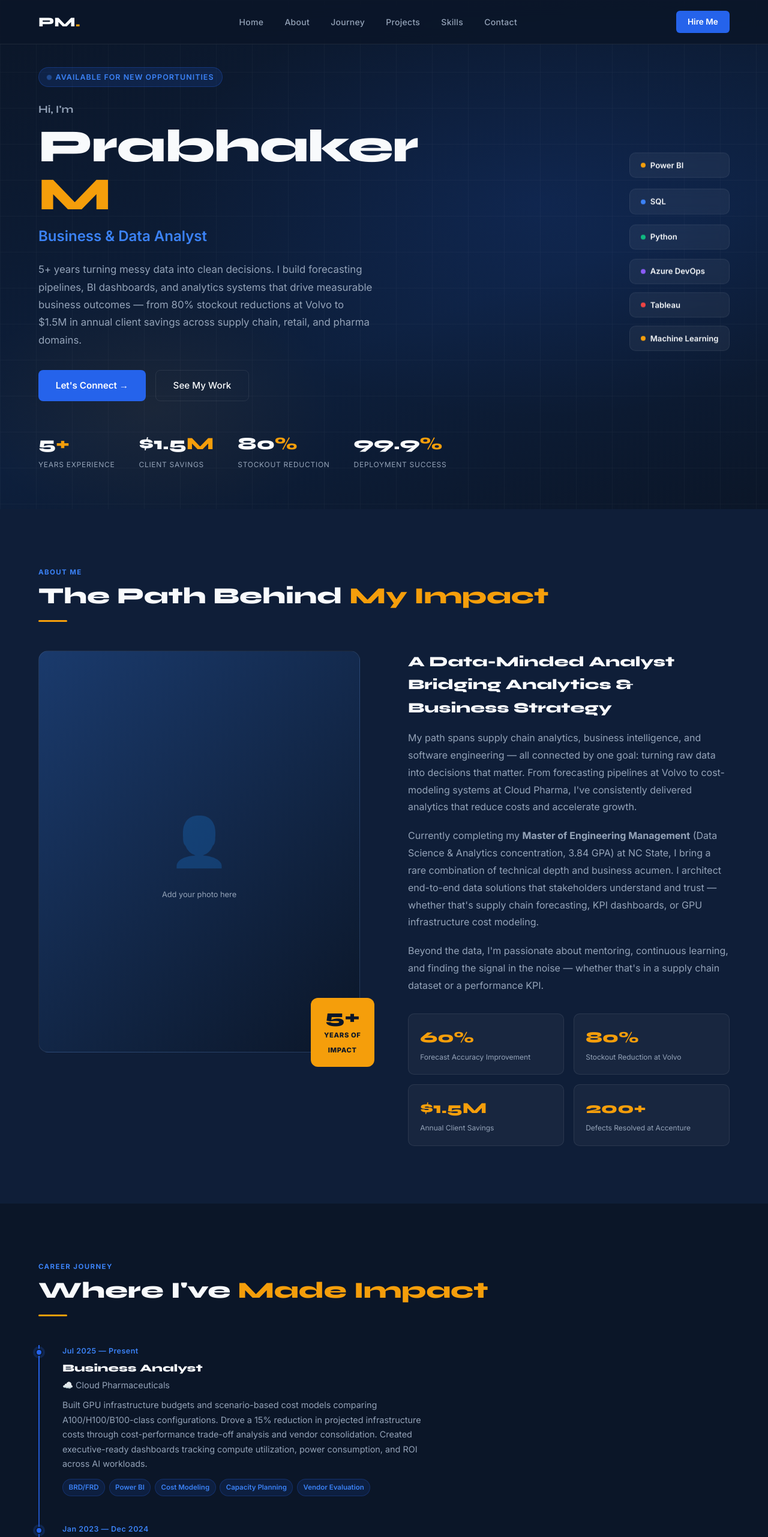
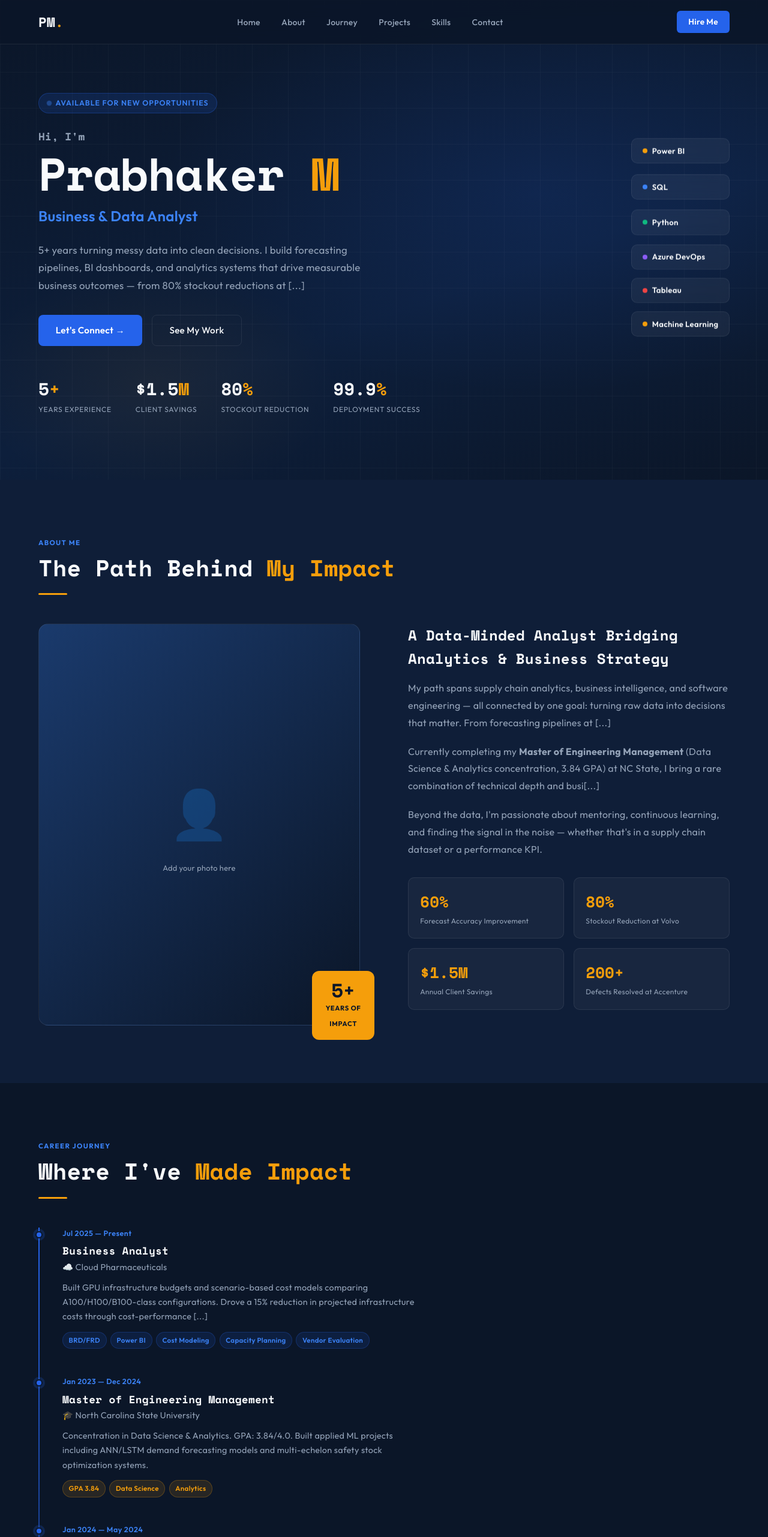
Before and after one commit to prabhakarmanikyam/prabhakerm, a plain HTML site: page index.html in a window 1280 px wide. Shown: the top 2563 px of the page at 60% size. Drawn offline with nearby package versions, Linux system fonts and the light colour scheme.

Commit message:
Update fonts: Inter + Syne → Outfit + Space Mono for improved readability

```diff
--- a/index.html
+++ b/index.html
@@ -6,8 +6,8 @@
 <meta name="description" content="Portfolio of Prabhaker M – Data & Business Analyst. 5+ years building forecasting pipelines, BI dashboards, and analytics systems."/>
 <meta name="theme-color" content="#0B1628">
 <title>Prabhaker Manikyam | Data & Business Analyst</title>
-<link rel="preload" href="https://fonts.googleapis.com/css2?family=Inter:wght@300;400;500;600;700;800&family=Syne:wght@700;800&display=swap" as="style">
-<link href="https://fonts.googleapis.com/css2?family=Inter:wght@300;400;500;600;700;800&family=Syne:wght@700;800&display=swap" rel="stylesheet"/>
+<link rel="preload" href="https://fonts.googleapis.com/css2?family=Outfit:wght@300;400;500;600;700;800&family=Space+Mono:wght@400;700&display=swap" as="style">
+<link href="https://fonts.googleapis.com/css2?family=Outfit:wght@300;400;500;600;700;800&family=Space+Mono:wght@400;700&display=swap" rel="stylesheet"/>
 <style>
   :root {
     --navy: #0B1628;
@@ -23,13 +23,14 @@
     --border: rgba(255,255,255,0.08);
   }
   *, *::before, *::after { box-sizing: border-box; margin: 0; padding: 0; }
-  html { scroll-behavior: smooth; }
+  html { scroll-behavior: smooth; -webkit-font-smoothing: antialiased; -moz-osx-font-smoothing: grayscale; }
   body {
-    font-family: 'Inter', sans-serif;
+    font-family: 'Outfit', sans-serif;
     background: var(--navy);
     color: var(--white);
     line-height: 1.6;
     overflow-x: hidden;
+    letter-spacing: 0.3px;
   }
 
   /* ── NAV ── */
@@ -42,8 +43,8 @@
     border-bottom: 1px solid var(--border);
   }
   .nav-logo {
-    font-family: 'Syne', sans-serif;
-    font-size: 1.4rem; font-weight: 800;
+    font-family: 'Space Mono', monospace;
+    font-size: 1.4rem; font-weight: 700;
     color: var(--white); text-decoration: none;
     transition: color 0.2s;
   }
@@ -107,11 +108,11 @@
   }
   .hero-eyebrow::before { content:''; width:6px; height:6px; border-radius:50%; background: var(--accent2); animation: pulse 2s infinite; }
   @keyframes pulse { 0%,100%{opacity:1;transform:scale(1)} 50%{opacity:0.4;transform:scale(1.4)} }
-  .hero-hi { font-family:'Syne',sans-serif; font-size:1.1rem; font-weight:700; color:var(--muted); margin-bottom:0.4rem; }
+  .hero-hi { font-family:'Space Mono',monospace; font-size:1.1rem; font-weight:700; color:var(--muted); margin-bottom:0.4rem; }
   .hero-name {
-    font-family: 'Syne', sans-serif;
-    font-size: clamp(3rem, 6vw, 5.2rem);
-    font-weight: 800; line-height: 1.05;
+    font-family: 'Space Mono', monospace;
+    font-size: clamp(2.5rem, 6vw, 5rem);
+    font-weight: 700; line-height: 1.1;
     letter-spacing: -0.02em;
     margin-bottom: 0.6rem;
   }
@@ -150,7 +151,7 @@
   }
   .hero-stats { display: flex; gap: 2.5rem; flex-wrap: wrap; }
   .stat-item { }
-  .stat-num { font-family:'Syne',sans-serif; font-size:1.8rem; font-weight:800; color:var(--white); }
+  .stat-num { font-family:'Space Mono',monospace; font-size:1.8rem; font-weight:700; color:var(--white); }
   .stat-num span { color:var(--gold); }
   .stat-label { font-size:0.75rem; color:var(--muted); text-transform:uppercase; letter-spacing:0.06em; margin-top:2px; }
 
@@ -186,9 +187,9 @@
     margin-bottom: 0.6rem; display: block;
   }
   .section-title {
-    font-family: 'Syne', sans-serif;
-    font-size: clamp(1.8rem, 3vw, 2.5rem);
-    font-weight: 800; line-height: 1.1;
+    font-family: 'Space Mono', monospace;
+    font-size: clamp(1.8rem, 3vw, 2.4rem);
+    font-weight: 700; line-height: 1.2;
     margin-bottom: 1rem;
   }
   .section-title span { color: var(--gold); }
@@ -214,13 +215,13 @@
     position: absolute; bottom: -1.5rem; right: -1.5rem;
     background: var(--gold); color: #0B1628;
     padding: 1rem 1.4rem; border-radius: 12px;
-    font-weight: 800; text-align: center;
+    font-weight: 700; text-align: center;
   }
-  .about-badge .num { font-family:'Syne',sans-serif; font-size:2rem; display:block; line-height:1; }
+  .about-badge .num { font-family:'Space Mono',monospace; font-size:2rem; display:block; line-height:1; }
   .about-badge .lbl { font-size: 0.7rem; text-transform: uppercase; letter-spacing: 0.06em; }
   .about-text h3 {
-    font-family: 'Syne', sans-serif; font-size: 1.5rem;
-    font-weight: 800; margin-bottom: 1rem;
+    font-family: 'Space Mono', monospace; font-size: 1.5rem;
+    font-weight: 700; margin-bottom: 1rem;
   }
   .about-text p { color: var(--muted); line-height: 1.8; margin-bottom: 1.2rem; }
   .about-highlights { display: grid; grid-template-columns: 1fr 1fr; gap: 1rem; margin-top: 2rem; }
@@ -228,7 +229,7 @@
     background: var(--card); border: 1px solid var(--border);
     border-radius: 10px; padding: 1.2rem;
   }
-  .highlight-card .num { font-family:'Syne',sans-serif; font-size:1.6rem; font-weight:800; color: var(--gold); }
+  .highlight-card .num { font-family:'Space Mono',monospace; font-size:1.6rem; font-weight:700; color: var(--gold); }
   .highlight-card .lbl { font-size:0.75rem; color:var(--muted); margin-top:2px; }
 
   /* ── JOURNEY ── */
@@ -249,7 +250,7 @@
   }
   .tl-item.edu::before { background: var(--gold); box-shadow: 0 0 0 4px rgba(245,158,11,0.2); }
   .tl-date { font-size:0.78rem; color:var(--accent2); font-weight:600; letter-spacing:0.04em; margin-bottom:0.3rem; }
-  .tl-role { font-family:'Syne',sans-serif; font-size:1.1rem; font-weight:800; margin-bottom:0.15rem; }
+  .tl-role { font-family:'Space Mono',monospace; font-size:1.1rem; font-weight:700; margin-bottom:0.15rem; }
   .tl-company { font-size:0.9rem; color:var(--muted); margin-bottom:0.6rem; }
   .tl-desc { color:var(--muted); font-size:0.9rem; line-height:1.7; max-width:600px; }
   .tl-tags { display:flex; flex-wrap:wrap; gap:0.4rem; margin-top:0.8rem; }
@@ -270,7 +271,7 @@
   }
   .skill-card:hover { border-color: var(--accent2); transform: translateY(-4px); }
   .skill-card-icon { font-size:1.8rem; margin-bottom:0.8rem; aria-hidden: true; }
-  .skill-card-title { font-family:'Syne',sans-serif; font-size:0.95rem; font-weight:800; margin-bottom:0.8rem; }
+  .skill-card-title { font-family:'Space Mono',monospace; font-size:0.95rem; font-weight:700; margin-bottom:0.8rem; }
   .skill-pills { display:flex; flex-wrap:wrap; gap:0.4rem; }
   .skill-pill {
     background:rgba(255,255,255,0.06); color:var(--white);
@@ -295,7 +296,7 @@
   .project-card:hover { border-color: var(--accent2); transform: translateY(-4px); }
   .project-card:hover::before { opacity:1; }
   .project-tags { display:flex; flex-wrap:wrap; gap:0.4rem; margin-bottom:1rem; }
-  .project-title { font-family:'Syne',sans-serif; font-size:1.1rem; font-weight:800; margin-bottom:0.7rem; }
+  .project-title { font-family:'Space Mono',monospace; font-size:1.1rem; font-weight:700; margin-bottom:0.7rem; }
   .project-desc { color:var(--muted); font-size:0.88rem; line-height:1.7; flex:1; }
   .project-result {
     margin-top:1.2rem; padding-top:1rem;
@@ -400,7 +401,7 @@
     <h1 class="hero-name">Prabhaker <span>M</span></h1>
     <p class="hero-title">Business & Data Analyst</p>
     <p class="hero-desc">
-      5+ years turning messy data into clean decisions. I build forecasting pipelines, BI dashboards, and analytics systems that drive measurable business outcomes — from 80% stockout reductions at Volvo to $1.5M in annual client savings across supply chain, retail, and pharma domains.
+      5+ years turning messy data into clean decisions. I build forecasting pipelines, BI dashboards, and analytics systems that drive measurable business outcomes — from 80% stockout reductions at [...]
     </p>
     <div class="hero-btns">
       <a class="btn-primary" href="#contact">Let's Connect →</a>
@@ -458,10 +459,10 @@
     <div class="about-text reveal">
       <h3>A Data-Minded Analyst Bridging Analytics & Business Strategy</h3>
       <p>
-        My path spans supply chain analytics, business intelligence, and software engineering — all connected by one goal: turning raw data into decisions that matter. From forecasting pipelines at Volvo to cost-modeling systems at Cloud Pharma, I've consistently delivered analytics that reduce costs and accelerate growth.
+        My path spans supply chain analytics, business intelligence, and software engineering — all connected by one goal: turning raw data into decisions that matter. From forecasting pipelines at [...]
       </p>
       <p>
-        Currently completing my <strong>Master of Engineering Management</strong> (Data Science & Analytics concentration, 3.84 GPA) at NC State, I bring a rare combination of technical depth and business acumen. I architect end-to-end data solutions that stakeholders understand and trust — whether that's supply chain forecasting, KPI dashboards, or GPU infrastructure cost modeling.
+        Currently completing my <strong>Master of Engineering Management</strong> (Data Science & Analytics concentration, 3.84 GPA) at NC State, I bring a rare combination of technical depth and busi[...]
       </p>
       <p>
         Beyond the data, I'm passionate about mentoring, continuous learning, and finding the signal in the noise — whether that's in a supply chain dataset or a performance KPI.
@@ -502,7 +503,7 @@
       <div class="tl-role">Business Analyst</div>
       <div class="tl-company">☁️ Cloud Pharmaceuticals</div>
       <div class="tl-desc">
-        Built GPU infrastructure budgets and scenario-based cost models comparing A100/H100/B100-class configurations. Drove a 15% reduction in projected infrastructure costs through cost-performance trade-off analysis and vendor consolidation. Created executive-ready dashboards tracking compute utilization, power consumption, and ROI across AI workloads.
+        Built GPU infrastructure budgets and scenario-based cost models comparing A100/H100/B100-class configurations. Drove a 15% reduction in projected infrastructure costs through cost-performance [...]
       </div>
       <div class="tl-tags">
         <span class="tag">BRD/FRD</span>
@@ -532,7 +533,7 @@
       <div class="tl-role">Supply Chain Data Analyst Intern</div>
       <div class="tl-company">🚛 Volvo Group</div>
       <div class="tl-desc">
-        Built demand forecasting pipelines using Python and SQL with ANN/LSTM models, improving forecast accuracy by 60%. Delivered Power BI exception dashboards that reduced stockouts by 80% across hub locations. Standardized 500K supply chain records, improving data quality and reducing false KPI exceptions by 30%.
+        Built demand forecasting pipelines using Python and SQL with ANN/LSTM models, improving forecast accuracy by 60%. Delivered Power BI exception dashboards that reduced stockouts by 80% across h[...]
       </div>
       <div class="tl-tags">
         <span class="tag">Python</span>
@@ -549,7 +550,7 @@
       <div class="tl-role">Business Intelligence Analyst</div>
       <div class="tl-company">💼 Accenture</div>
       <div class="tl-desc">
-        Delivered stakeholder-ready Power BI dashboards with DAX, SSIS ETL pipelines, and automated SSRS reporting. Built Power Automate monitoring that raised pipeline uptime to 97%. Reduced production incidents by 60% through root-cause analysis and incident pattern triage. Managed 200+ defect resolutions and security remediation across multiple workstreams.
+        Delivered stakeholder-ready Power BI dashboards with DAX, SSIS ETL pipelines, and automated SSRS reporting. Built Power Automate monitoring that raised pipeline uptime to 97%. Reduced producti[...]
       </div>
       <div class="tl-tags">
         <span class="tag">Power BI</span>
@@ -591,7 +592,7 @@
       </div>
       <div class="project-title">Demand Forecasting Pipeline — Volvo Group</div>
       <div class="project-desc">
-        Built an end-to-end forecasting pipeline in Python and SQL with seasonality, lag, and rolling-window features. Used ANN and LSTM models to surface demand signals. Integrated outputs into Power BI exception dashboards for real-time anomaly detection.
+        Built an end-to-end forecasting pipeline in Python and SQL with seasonality, lag, and rolling-window features. Used ANN and LSTM models to surface demand signals. Integrated outputs into Power[...]
       </div>
       <div class="project-result">60% Forecast Accuracy Improvement · 80% Stockout Reduction</div>
     </div>
@@ -602,7 +603,7 @@
       </div>
       <div class="project-title">BI Platform & Pipeline Automation — Accenture</div>
       <div class="project-desc">
-        Designed and maintained Power BI dashboards with DAX measures, drill-downs, and automated refresh. Built Power Automate monitoring to auto-create defects on pipeline failures, raising uptime to 97%. Reduced manual intervention by 80% through intelligent alerting.
+        Designed and maintained Power BI dashboards with DAX measures, drill-downs, and automated refresh. Built Power Automate monitoring to auto-create defects on pipeline failures, raising uptime t[...]
       </div>
       <div class="project-result">97% Pipeline Uptime · $1.5M Annual Client Savings</div>
     </div>
@@ -613,7 +614,7 @@
       </div>
       <div class="project-title">Incident Management & Release Operations — Accenture</div>
       <div class="project-desc">
-        Reduced production disruption by 60% through incident pattern analysis, SQL/log-based root-cause triage, and structured UAT planning. Managed change requests across multiple workstreams using Azure DevOps and JIRA with full release traceability.
+        Reduced production disruption by 60% through incident pattern analysis, SQL/log-based root-cause triage, and structured UAT planning. Managed change requests across multiple workstreams using [...]
       </div>
       <div class="project-result">60% Reduction in Production Disruption</div>
     </div>
@@ -624,7 +625,7 @@
       </div>
       <div class="project-title">GPU Infrastructure Budget Model — Cloud Pharmaceuticals</div>
       <div class="project-desc">
-        Built a comprehensive cost-benefit model covering compute, storage, power, and cooling for GPU infrastructure. Consolidated vendor quotes across A100/H100/B100-class options into executive-ready Power BI dashboards comparing total cost of ownership.
+        Built a comprehensive cost-benefit model covering compute, storage, power, and cooling for GPU infrastructure. Consolidated vendor quotes across A100/H100/B100-class options into executive-rea[...]
       </div>
       <div class="project-result">15% Reduction in Projected Infrastructure Costs</div>
     </div>
@@ -635,7 +636,7 @@
       </div>
       <div class="project-title">Supply Chain Data Standardization — Volvo Group</div>
       <div class="project-desc">
-        Standardized and validated a 500K-record supply chain dataset using R, implementing validation checks and transformation logic. Improved data quality by 30%, reducing false exceptions in KPI dashboards and improving forecast reliability.
+        Standardized and validated a 500K-record supply chain dataset using R, implementing validation checks and transformation logic. Improved data quality by 30%, reducing false exceptions in KPI d[...]
       </div>
       <div class="project-result">30% Data Quality Improvement · 500K+ Records Validated</div>
     </div>
@@ -646,7 +647,7 @@
       </div>
       <div class="project-title">API Integration & Security Remediation — Accenture</div>
       <div class="project-desc">
-        Integrated and tested REST APIs using OAuth token-based authentication. Remediated SonarQube security findings including SQL injection risks, executed DAST testing, and validated fixes to prevent regression across multiple deployments.
+        Integrated and tested REST APIs using OAuth token-based authentication. Remediated SonarQube security findings including SQL injection risks, executed DAST testing, and validated fixes to prev[...]
       </div>
       <div class="project-result">200+ Defects Resolved · Security Posture Strengthened</div>
     </div>
```
